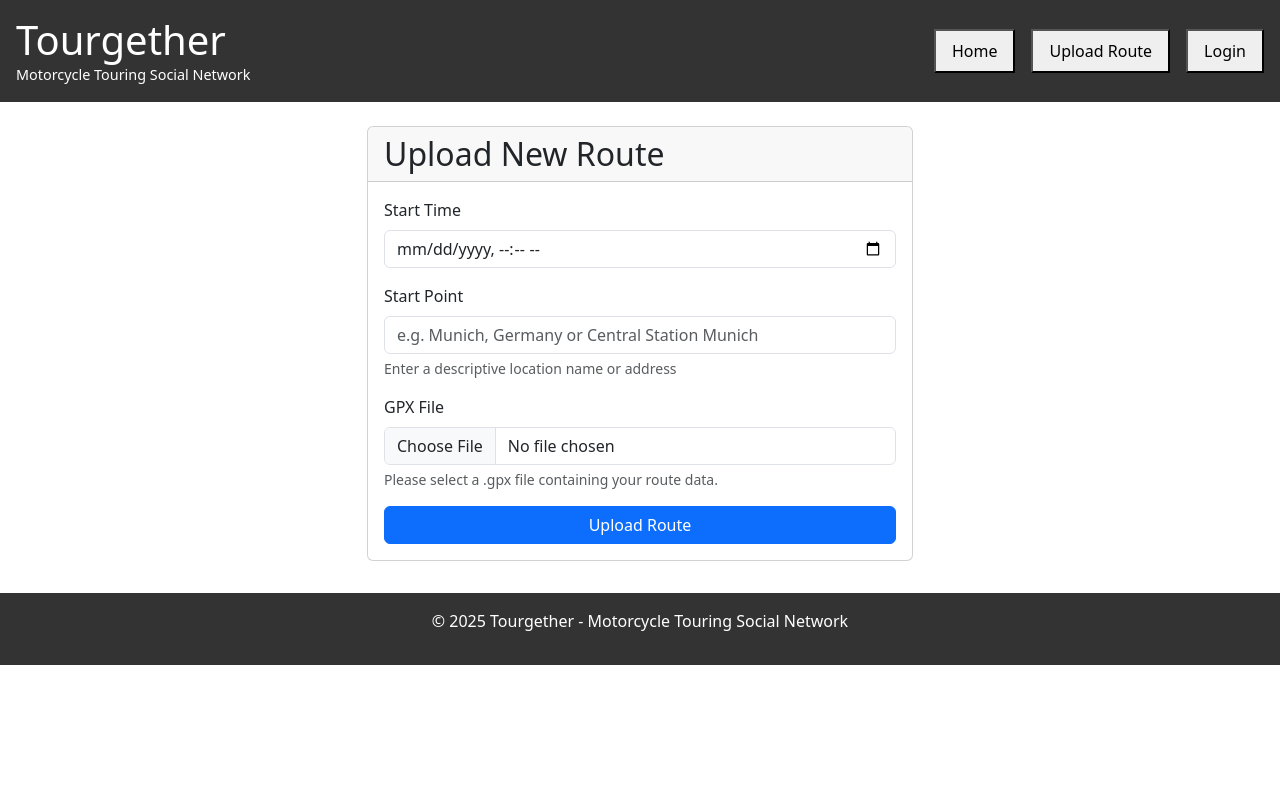
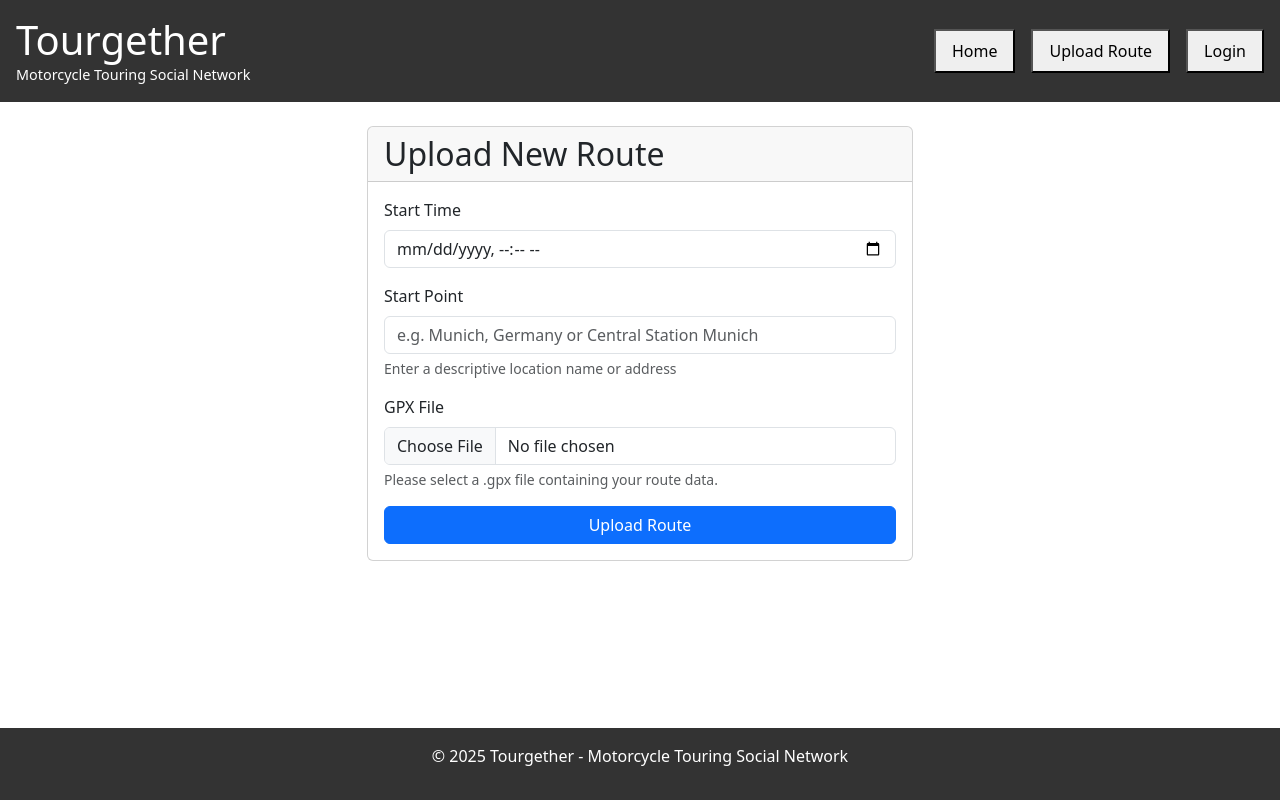
Before and after one commit to MailoBln98/Tourgether, a React (Vite) app in the folder frontend/tourgether/: page /upload in a window 1280 px wide. Built offline with nearby package versions, Linux system fonts and the light colour scheme.

Commit message:
Updating footer to be on the bottom of the page and fixing the upload page.

```diff
--- a/frontend/tourgether/src/App.css
+++ b/frontend/tourgether/src/App.css
@@ -38,6 +38,15 @@
   a:nth-of-type(2) .logo {
     animation: logo-spin infinite 20s linear;
   }
+}
+
+header, footer {
+  width: 100vw;
+  margin-left: calc(50% - 50vw);
+}
+
+footer {
+  margin-top: auto;
 }
 
 .card {
--- a/frontend/tourgether/src/components/Footer.tsx
+++ b/frontend/tourgether/src/components/Footer.tsx
@@ -7,7 +7,6 @@
       backgroundColor: "#333",
       color: "white",
       textAlign: "center",
-      marginTop: "2rem"
     }}>
       <p>&copy; 2025 Tourgether - Motorcycle Touring Social Network</p>
     </footer>
--- a/frontend/tourgether/src/router/index.tsx
+++ b/frontend/tourgether/src/router/index.tsx
@@ -4,21 +4,20 @@
 import Footer from '../components/Footer'
 import Home from '../pages/Home'
 import Upload from '../pages/Upload'
-import Login from "../pages/Login";
 
 const AppRouter: React.FC = () => {
   return (
-    <>
+    <div style={{ minHeight: '100vh', display: 'flex', flexDirection: 'column' }}>
       <Header />
-      <Routes>
-        <Route path="/" element={<Home />} />
-        <Route path="/upload" element={<Upload />} />
-        <Route path="/login" element={<Login />} />
-      </Routes>
+      <main style={{ flex: 1 }}>
+        <Routes>
+          <Route path="/" element={<Home />} />
+          <Route path="/upload" element={<Upload />} />
+        </Routes>
+      </main>
       <Footer />
-    </>
-  );
-};
+    </div>
+  )
+}
 
-
-export default AppRouter;
+export default AppRouter
```
